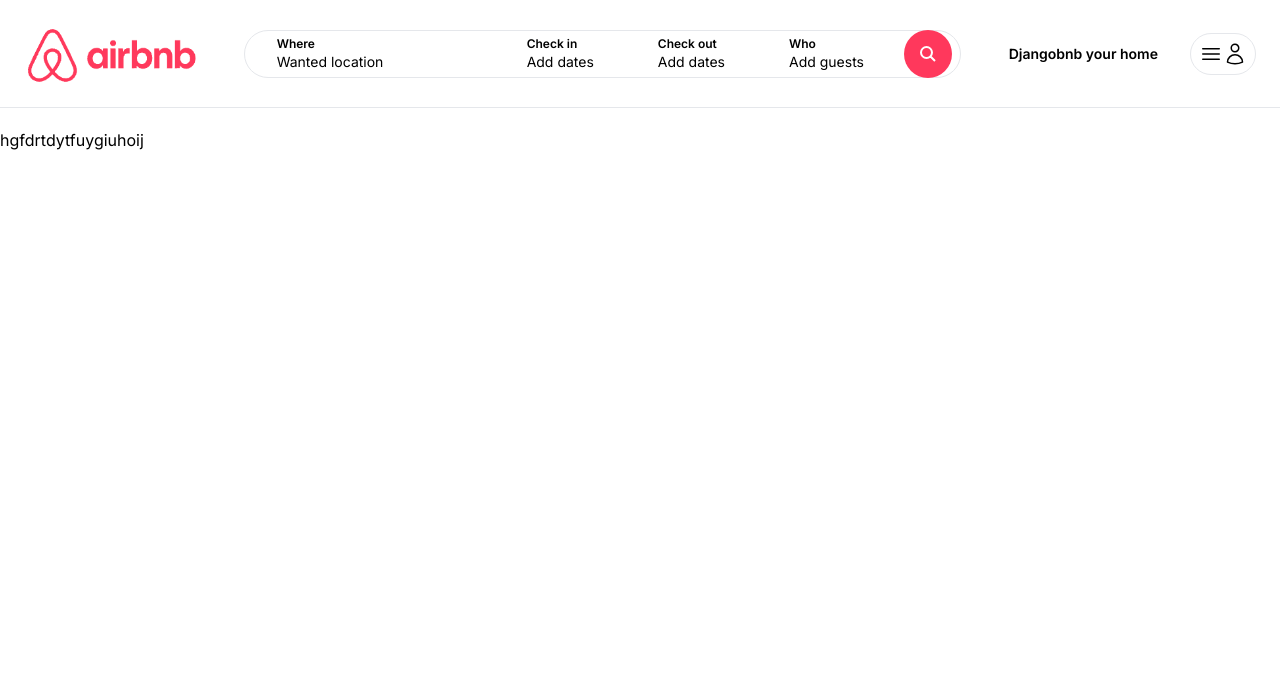
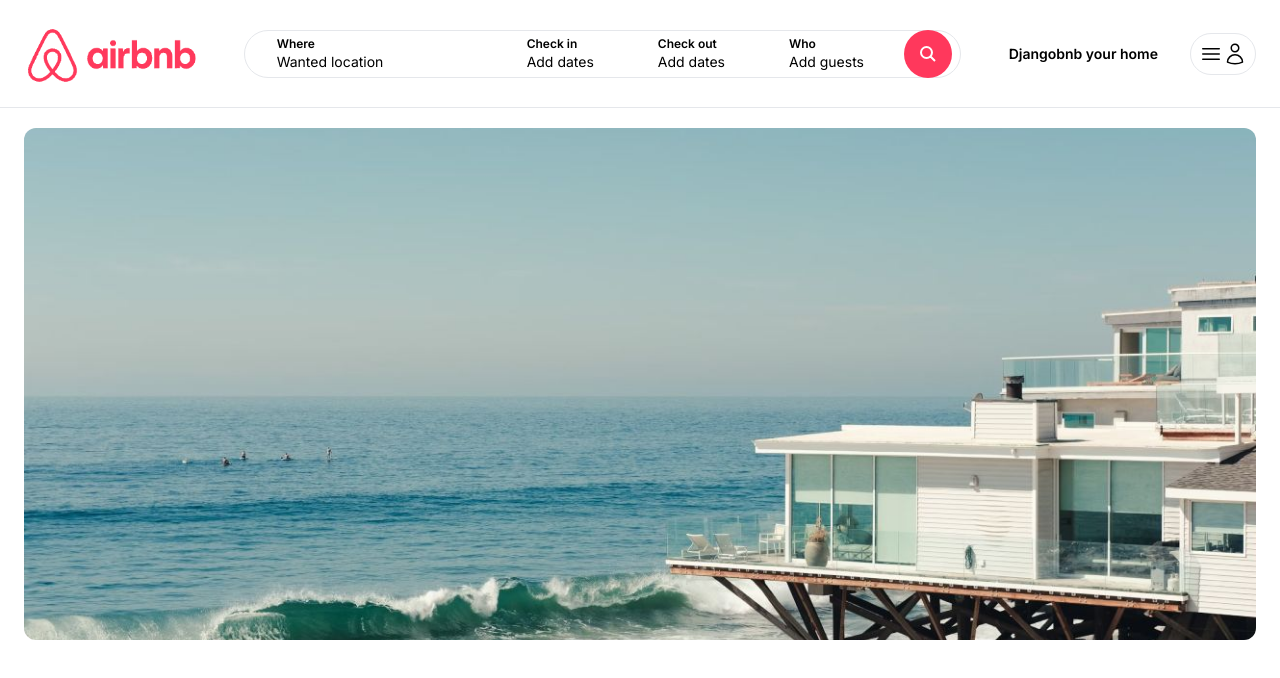
Before and after one commit to PayamAnari/django-airbnb, a Next.js app: page /properties/1 in a window 1280 px wide. Shown: the top 678 px of the page. Built offline with nearby package versions, Linux system fonts and the light colour scheme.

Commit message:
Add image to page detail

```diff
--- a/app/properties/[id]/page.tsx
+++ b/app/properties/[id]/page.tsx
@@ -1,6 +1,18 @@
+import Image from "next/image";
+
+
 const PropertyDetailPage = () => {
   return (
-    <p>hgfdrtdytfuygiuhoij</p>
+    <main className="max-w-[1500px] mx-auto px-6 pb-6">
+         <div className="w-full h-[64vh] mb-4 overflow-hidden rounded-xl relative">
+                <Image
+                    fill
+                    src="/beach_1.jpg"
+                    className="object-cover w-full h-full"
+                    alt="Beach house"
+                />
+            </div>
+    </main>
   )
 }
 
```
